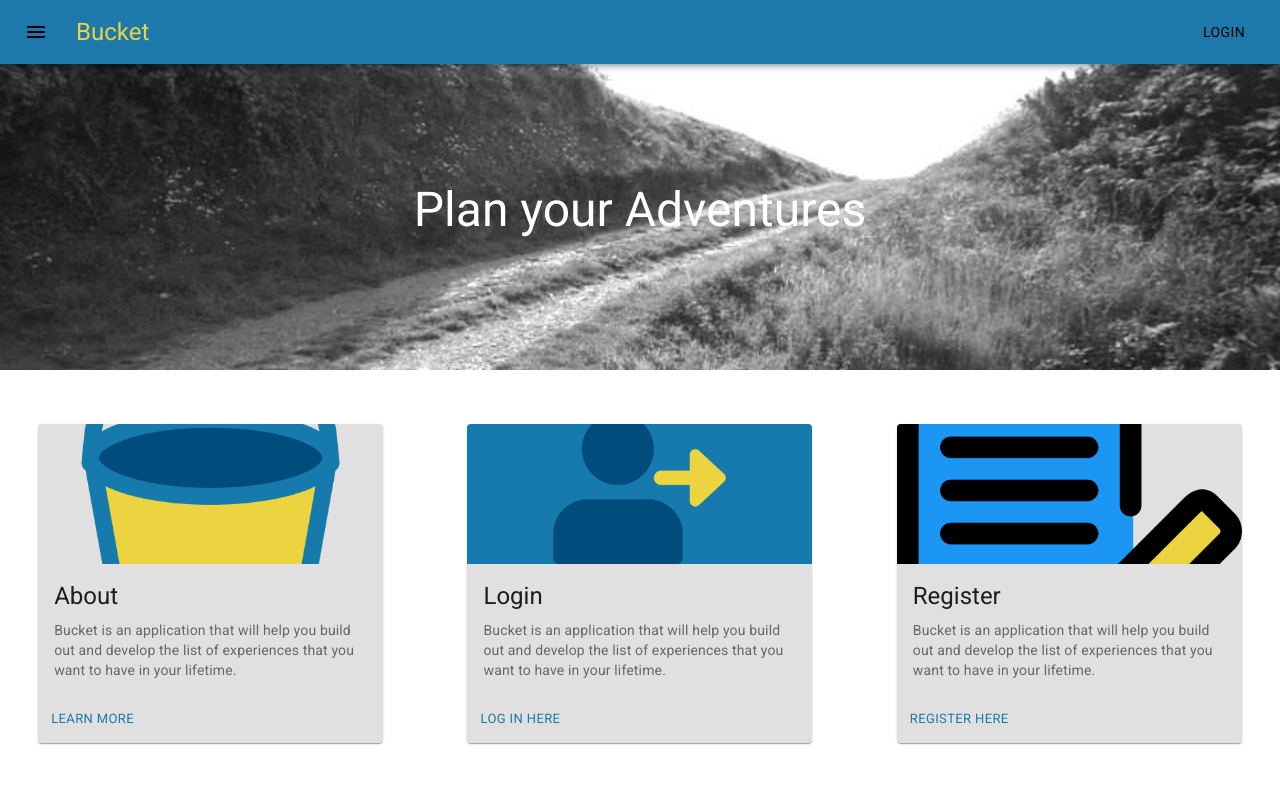
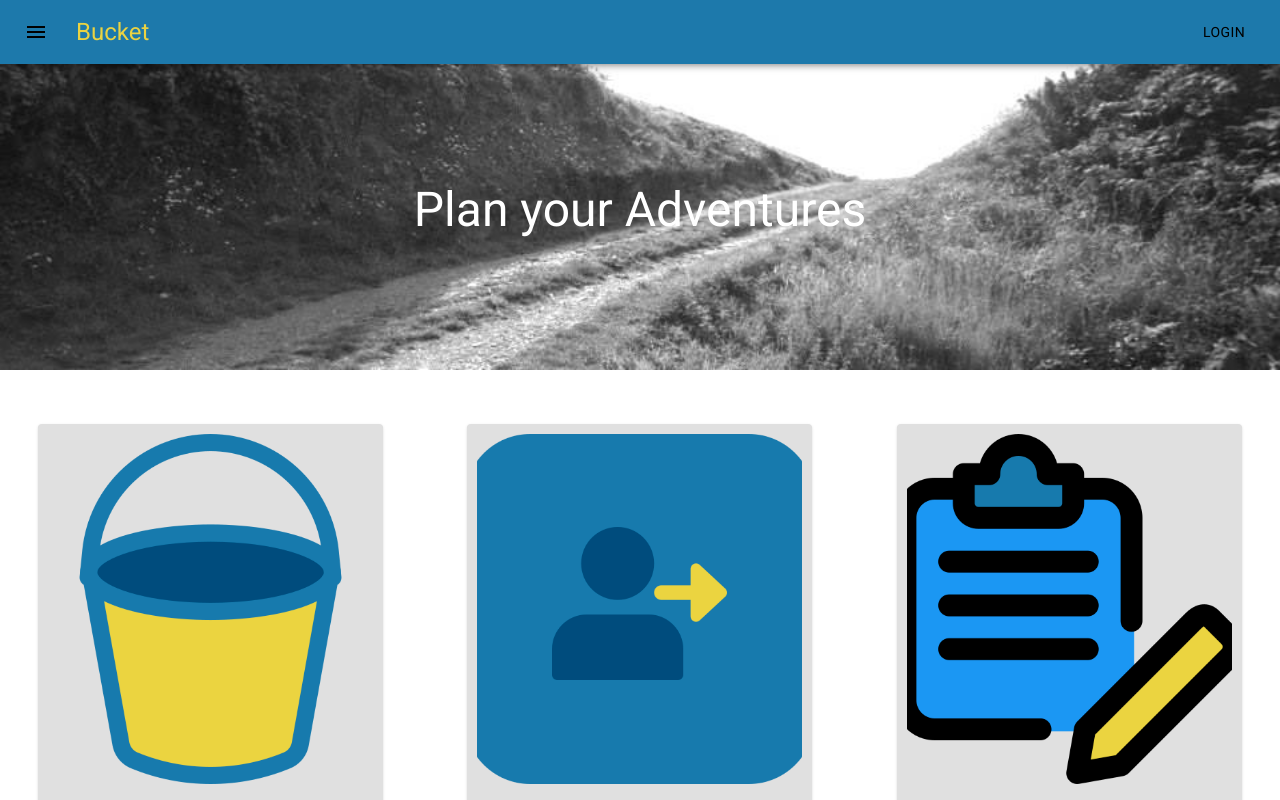
Before and after one commit to atculpepper/new-bucket, a React (Create React App) app: page /#/home in a window 1280 px wide. Shown: the top 800 px of the page. Built offline with nearby package versions, Linux system fonts and the light colour scheme; no server answers.

Commit message:
edited makeStyles constant in Card component to accomodate larger image height

```diff
--- a/src/bucket/Card/Card.js
+++ b/src/bucket/Card/Card.js
@@ -13,7 +13,9 @@ const useStyles = makeStyles({
     maxWidth: 345,
   },
   media: {
-    height: 140,
+    height: '350px',
+    backgroundSizing: 'cover',
+    margin: '10px',
   },
 });
 
```
